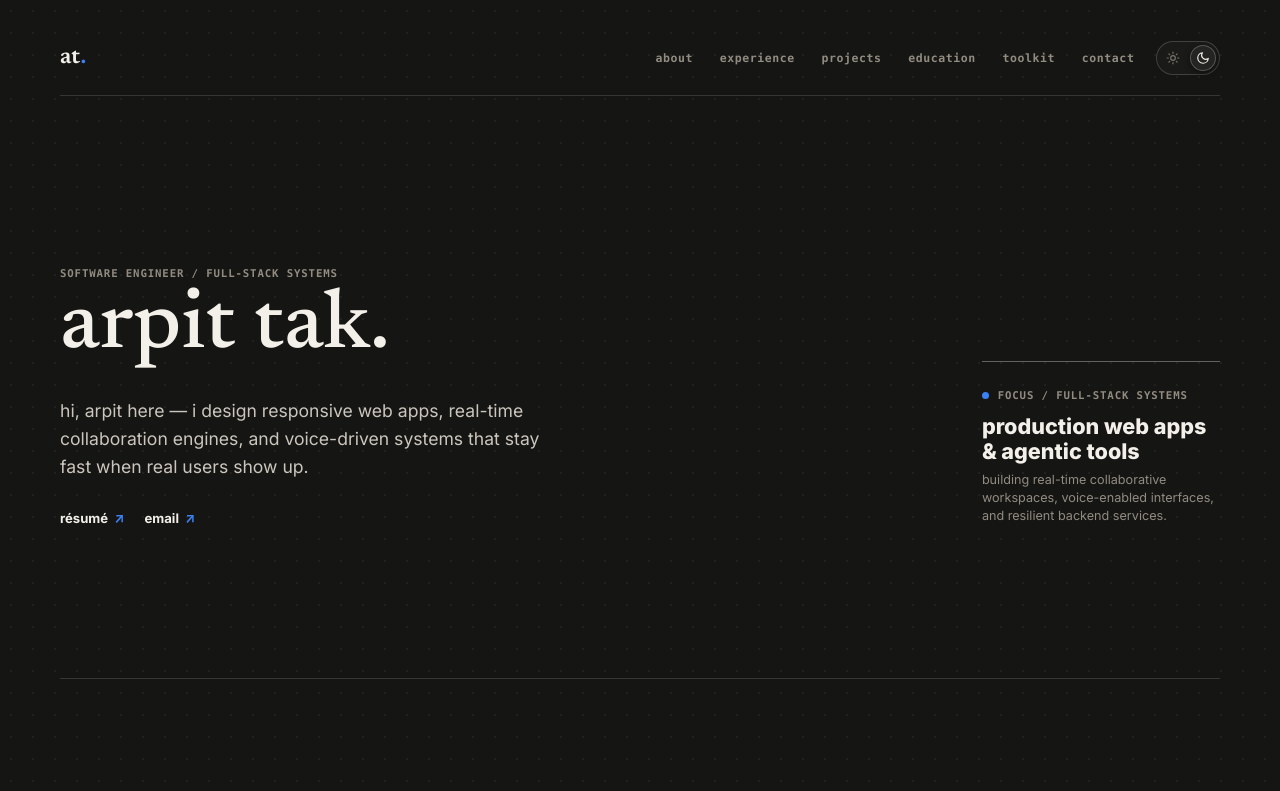
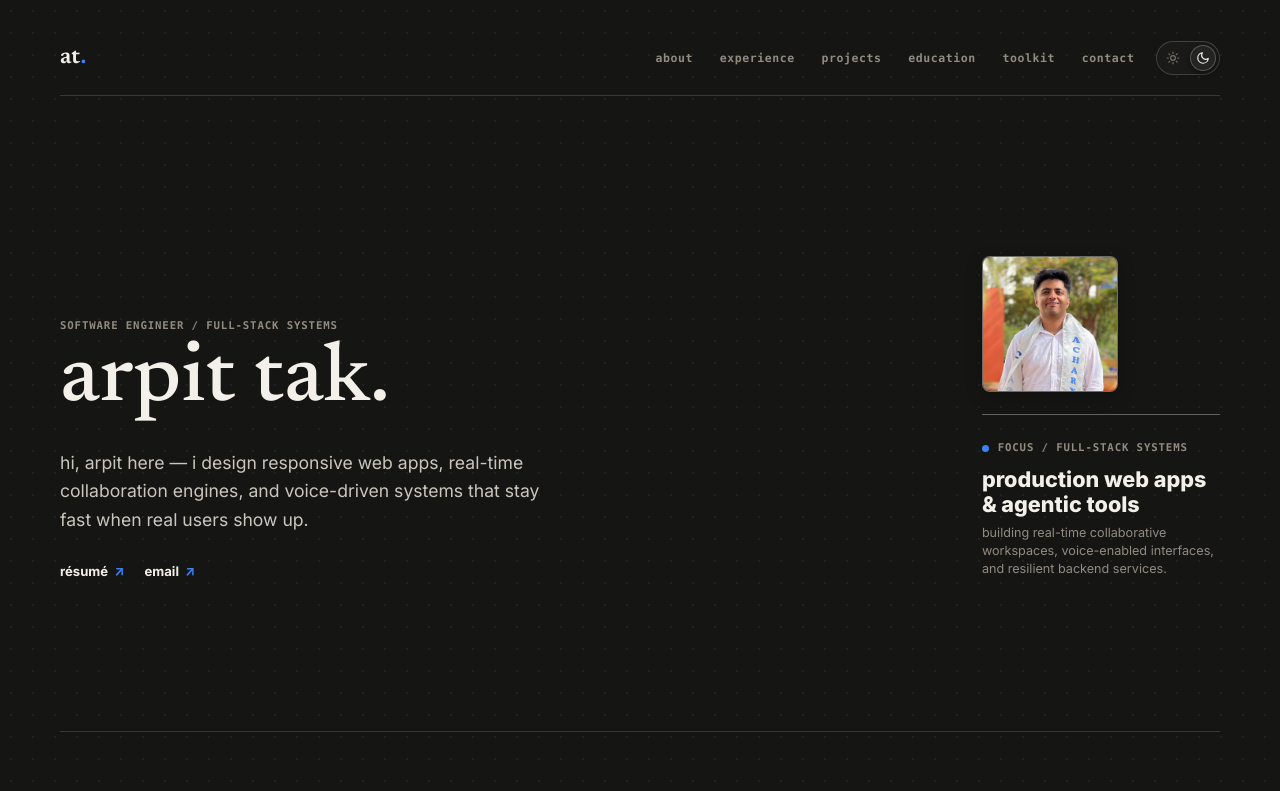
Before and after one commit to arpittak027/arpittak, a plain HTML site: page index.html in a window 1280 px wide. Shown: the top 791 px of the page. Drawn offline with Linux system fonts and the light colour scheme; no server answers.

Commit message:
feat: add profile photo to hero section with editorial card styling

```diff
--- a/index.html
+++ b/index.html
@@ -68,10 +68,15 @@
             </div>
           </div>
 
-          <div class="hero-note">
-            <p class="eyebrow status">focus / full-stack systems</p>
-            <h2 class="hero-note-title">production web apps & agentic tools</h2>
-            <p class="hero-note-meta">building real-time collaborative workspaces, voice-enabled interfaces, and resilient backend services.</p>
+          <div class="hero-aside">
+            <div class="hero-photo-wrapper">
+              <img src="assets/arpit-photo.jpg" alt="Arpit Tak" class="hero-photo" width="140" height="140" loading="eager">
+            </div>
+            <div class="hero-note">
+              <p class="eyebrow status">focus / full-stack systems</p>
+              <h2 class="hero-note-title">production web apps & agentic tools</h2>
+              <p class="hero-note-meta">building real-time collaborative workspaces, voice-enabled interfaces, and resilient backend services.</p>
+            </div>
           </div>
         </div>
       </header>
--- a/styles.css
+++ b/styles.css
@@ -199,6 +199,33 @@ a:focus-visible,button:focus-visible,input:focus-visible,textarea:focus-visible
 }
 .text-link:hover span {
   transform:translate(2px,-2px)
+}
+.hero-aside {
+  display: flex;
+  flex-direction: column;
+}
+.hero-photo-wrapper {
+  position: relative;
+  width: 136px;
+  height: 136px;
+  margin-bottom: 1.35rem;
+  border-radius: 8px;
+  overflow: hidden;
+  border: 1px solid var(--line-strong);
+  background: var(--surface-raised);
+  box-shadow: 0 4px 16px rgba(0, 0, 0, 0.25);
+  transition: border-color 0.2s ease, transform 0.2s ease;
+}
+.hero-photo-wrapper:hover {
+  border-color: var(--accent);
+  transform: translateY(-2px);
+}
+.hero-photo {
+  width: 100%;
+  height: 100%;
+  object-fit: cover;
+  object-position: center 20%;
+  display: block;
 }
 .hero-note {
   padding:1rem 0 0;
@@ -1175,6 +1202,14 @@ a.experience-company:hover {
   .hero-grid,.contact-section {
   grid-template-columns:1fr
 }
+.hero-aside {
+  max-width:340px;
+}
+.hero-photo-wrapper {
+  width:120px;
+  height:120px;
+  margin-bottom:1.2rem;
+}
 .hero-note {
   max-width:340px
 }
```
